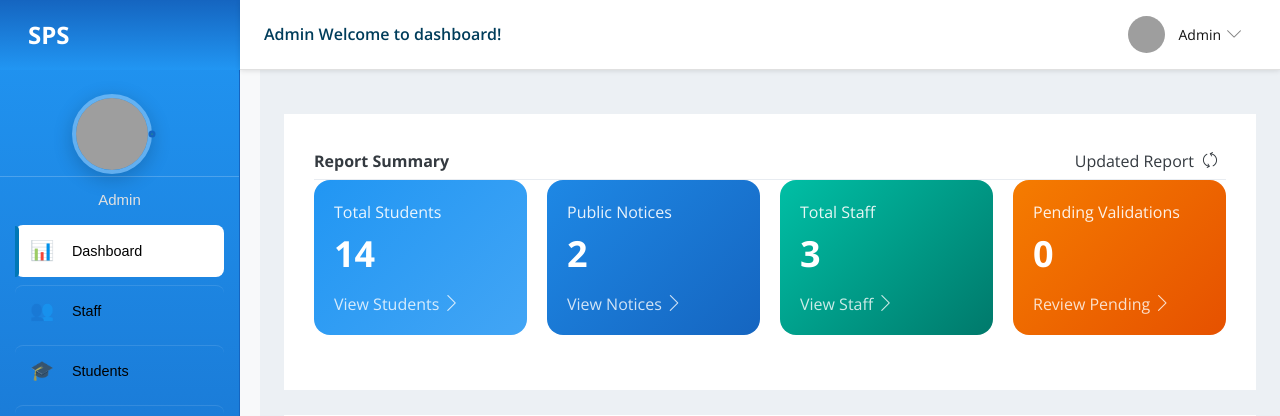
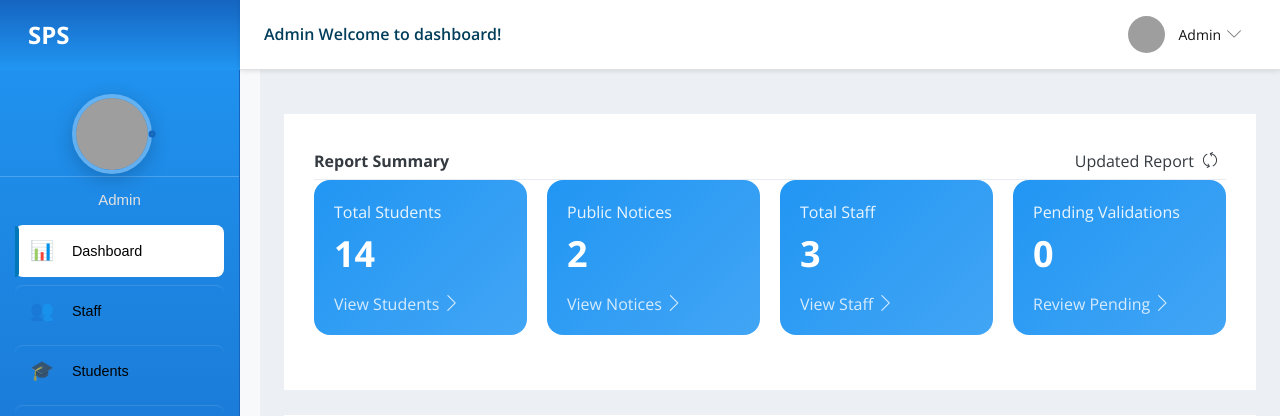
Before and after one commit to Jayriel04/studentms, a PHP site: page /admin/dashboard.php in a window 1280 px wide. Shown: the top 416 px of the page. Run offline with PHP 8.4, Linux system fonts and the light colour scheme; a user stored in the database is signed in; data comes from the database, SQL or seed files in the repository; grey boxes are pictures that could not be loaded.

Commit message:
change some  colour

```diff
--- a/admin/css/style(v2).css
+++ b/admin/css/style(v2).css
@@ -149,9 +149,9 @@ body {
 .report-card .card-link:hover { opacity: 1; }
 
 .report-card.bg-c-danger { background: linear-gradient(135deg, #2196F3 0%, #42A5F5 100%) !important; }
-.report-card.bg-c-primary { background: linear-gradient(135deg, #1e88e5 0%, #1565c0 100%) !important; }
-.report-card.bg-c-success { background: linear-gradient(135deg, #00bfa5 0%, #00796b 100%) !important; }
-.report-card.bg-c-warning { background: linear-gradient(135deg, #f57c00 0%, #e65100 100%) !important; }
+.report-card.bg-c-primary { background: linear-gradient(135deg, #2196F3 0%, #42A5F5 100%) !important; }
+.report-card.bg-c-success { background: linear-gradient(135deg, #2196F3 0%, #42A5F5 100%) !important; }
+.report-card.bg-c-warning { background: linear-gradient(135deg, #2196F3 0%, #42A5F5 100%) !important; }
 
 @import url('https://fonts.googleapis.com/css2?family=Poppins:wght@400;500;600&display=swap');
 
--- a/staff/css/style(v2).css
+++ b/staff/css/style(v2).css
@@ -329,9 +329,9 @@ body {
 .report-card .card-link:hover { opacity: 1; }
 
 .report-card.bg-c-danger { background: linear-gradient(135deg, #2196F3 0%, #42A5F5 100%) !important; }
-.report-card.bg-c-primary { background: linear-gradient(135deg, #1e88e5 0%, #1565c0 100%) !important; }
-.report-card.bg-c-success { background: linear-gradient(135deg, #00bfa5 0%, #00796b 100%) !important; }
-.report-card.bg-c-warning { background: linear-gradient(135deg, #f57c00 0%, #e65100 100%) !important; }
+.report-card.bg-c-primary { background: linear-gradient(135deg, #2196F3 0%, #42A5F5 100%) !important; }
+.report-card.bg-c-success { background: linear-gradient(135deg, #2196F3 0%, #42A5F5 100%) !important; }
+.report-card.bg-c-warning { background: linear-gradient(135deg, #2196F3 0%, #42A5F5 100%) !important; }
 
 /* --- CREATIVE SIDEBAR STYLES (V3) --- */
 .sidebar {
```
